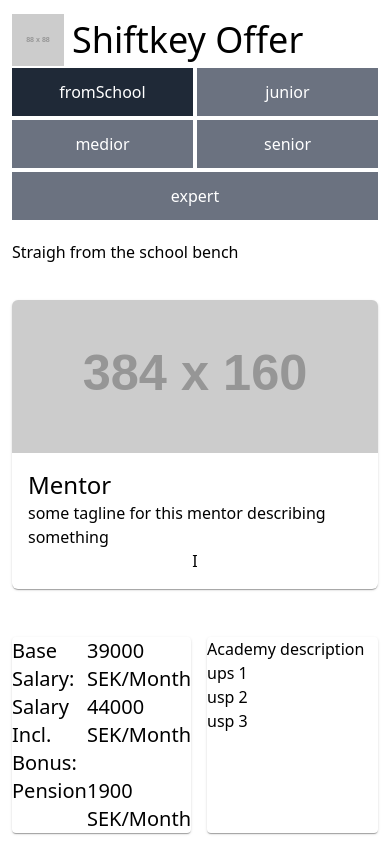
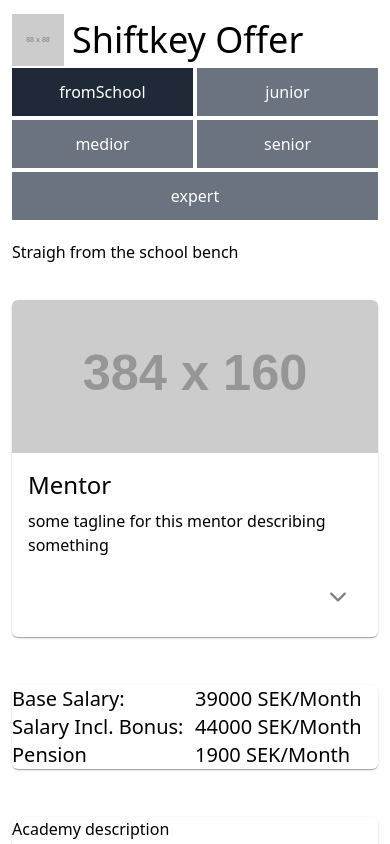
Before and after one commit to limlim1986/budget-tool, a Next.js app in the folder shiftkey-offer/: page / in a window 390 px wide. Shown: the top 844 px of the page. Built offline with nearby package versions, Linux system fonts and the light colour scheme.

Commit message:
messing around with responsive design and tailwind

```diff
--- a/shiftkey-offer/package.json
+++ b/shiftkey-offer/package.json
@@ -9,10 +9,11 @@
     "lint": "next lint"
   },
   "dependencies": {
+    "lodash": "^4.17.21",
     "next": "12.1.0",
     "react": "17.0.2",
     "react-dom": "17.0.2",
-    "lodash": "^4.17.21"
+    "react-icons": "^4.3.1"
   },
   "devDependencies": {
     "@types/lodash": "^4.14.179",
--- a/shiftkey-offer/pages/index.tsx
+++ b/shiftkey-offer/pages/index.tsx
@@ -6,6 +6,7 @@
 import getRoles from '../services/rolesService';
 import Selector, { SelectorItem } from '../components/Selector';
 import { Role } from '../types/Types';
+import { IoIosArrowDown } from 'react-icons/io'
 
 const Home: NextPage = () => {
   const [calculationResult, setCalculationResult] = useState(getCalculationResults(600));
@@ -58,8 +59,8 @@
           <div className='h-16 flex items-center'>
             <span className='basis-full'>{selectedRole.description}</span>
           </div>
-          <div className='flex gap-4 flex-wrap flex-row'>
-            <div className='flex w-96 my-4 shadow-md rounded-md overflow-hidden'>
+          <div className='flex gap-4 flex-wrap flex-row justify-center'>
+            <div className='flex basis-[400px] md:basis-[360px] my-4 shadow-md rounded-md overflow-hidden'>
               <div className='flex flex-wrap flex-1'>
                 <div className='flex justify-center basis-full'>
                   <div className='w-full'>
@@ -72,14 +73,16 @@
                     />
                   </div>
                 </div>
-                <div className='flex justify-center m-4 flex-wrap'>
+                <div className='flex items-center m-4 flex-wrap flex-col w-full'>
                   <h2 className='text-2xl w-full'>Mentor</h2>
-                  <span className='w-full'>some tagline for this mentor describing something</span>
-                  <div className='w-24 text-center'>I</div>
+                  <span className='w-full mt-2'>some tagline for this mentor describing something</span>
+                  <div className='flex mt-4 justify-center items-center self-end w-12 h-12 hover:bg-gray-200 rounded-full'>
+                    <IoIosArrowDown style={{ color: 'grey', fontSize: '24px' }} />
+                  </div>
                 </div>
               </div>
             </div>
-            <div className='flex-1 my-4 border-black shadow-md rounded'>
+            <div className='basis-[400px] md:basis-[360px] my-4 shadow-md rounded-md overflow-hidden'>
               <div className='flex'>
                 <h2 className='flex-1 text-xl'>Base Salary:</h2>
                 <h2 className='flex-1 text-xl'>{calculationResult.baseSalary} SEK/Month</h2>
@@ -93,7 +96,7 @@
                 <h2 className='flex-1 text-xl'>{calculationResult.pension} SEK/Month</h2>
               </div>
             </div>
-            <div className='flex-1 my-4 border-black shadow-md rounded'>
+            <div className='w-96 my-4 shadow-md rounded-md overflow-hidden'>
               <h2 className='basis-full'>Academy description</h2>
               <div className='basis-full'>
                 <ul>
@@ -103,7 +106,7 @@
                 </ul>
               </div>
             </div>
-            <div className='flex-1 my-4 border-black shadow-md rounded'>
+            <div className='w-96 my-4 shadow-md rounded-md overflow-hidden'>
               <h2>Mentorship description</h2>
               <ul>
                 <li>ups 1</li>
```
Also changed, not shown: 1 other file (tests, documents, lock files or other folders).
